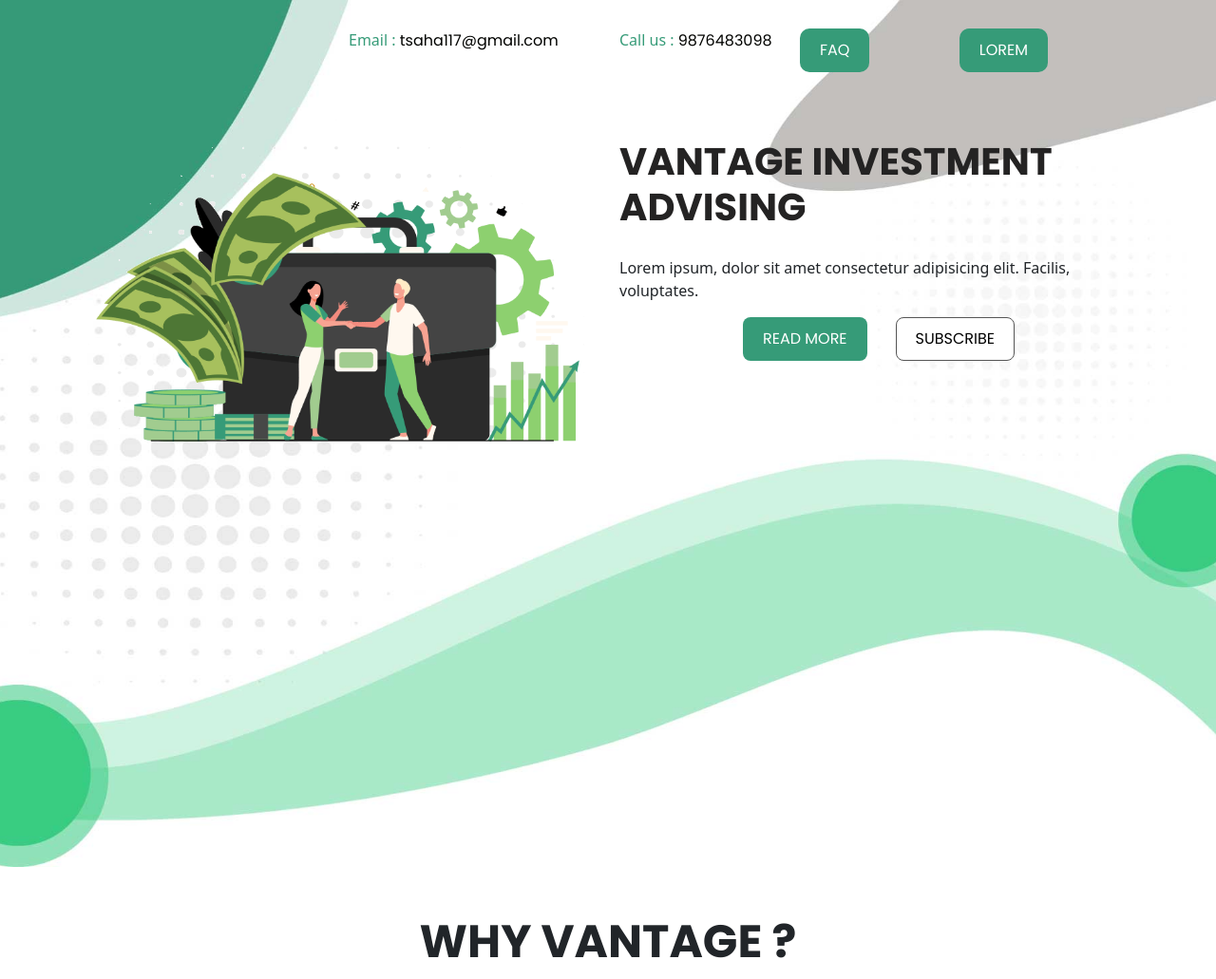
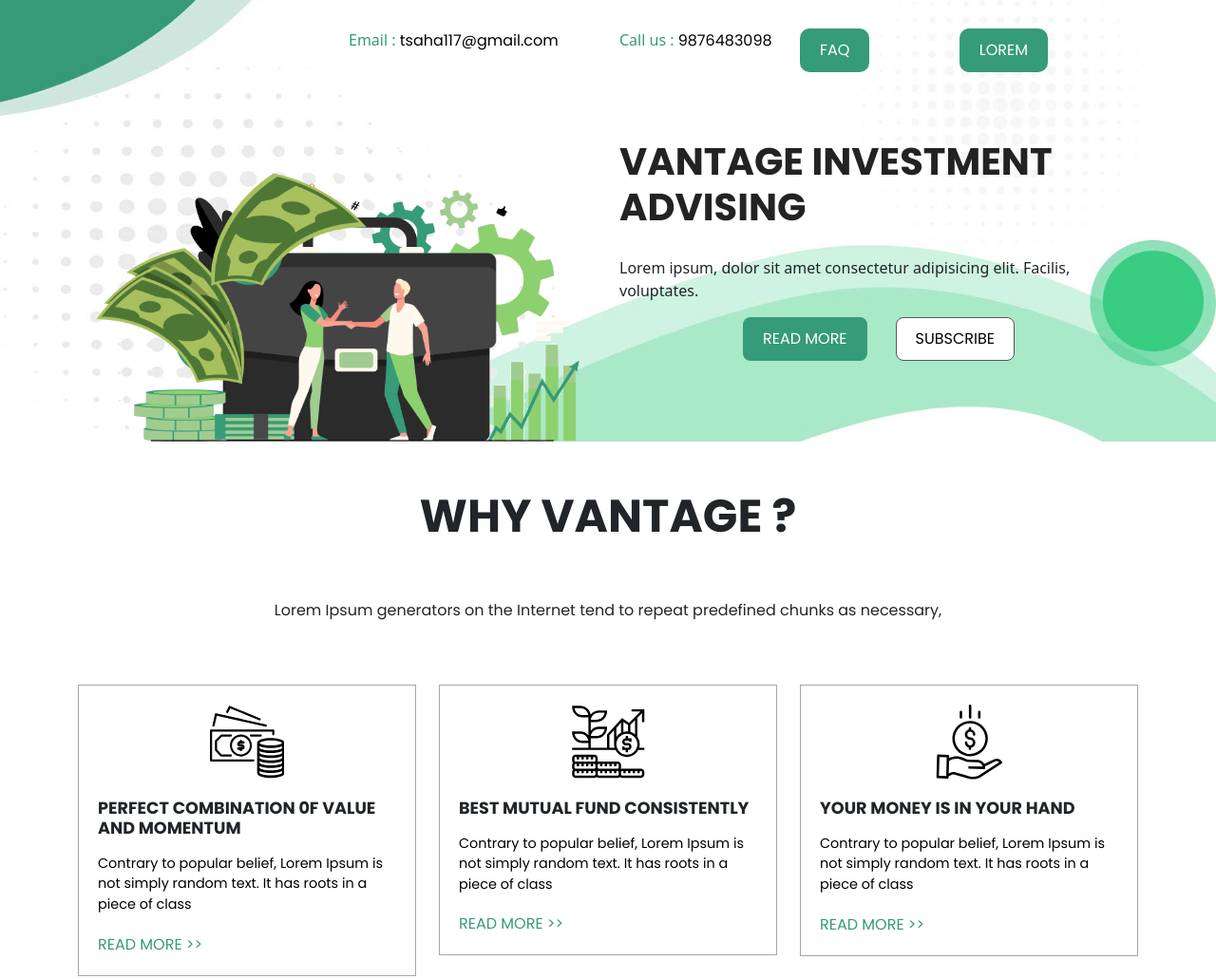
Before and after one commit to Think-To-Share/vantage-design, a website built with webpack: page index.html in a window 1280 px wide. Shown: the top 1031 px of the page at 95% size. Built offline with nearby package versions, Linux system fonts and the light colour scheme.

Commit message:
hero-section change

```diff
--- a/src/scss/_home.scss
+++ b/src/scss/_home.scss
@@ -131,10 +131,7 @@ label.logo {
     // background-repeat: no-repeat;
     // background-position:bottom right ;
     padding-top: 20px;
-    padding-bottom: 0;
-    @media(min-width:768px){
-    padding-bottom: 35%;
-    }
+
     .hero-heading{
         text-transform: uppercase;
         font-weight: bold;
```
Also changed, not shown: dist/css/app.css.
